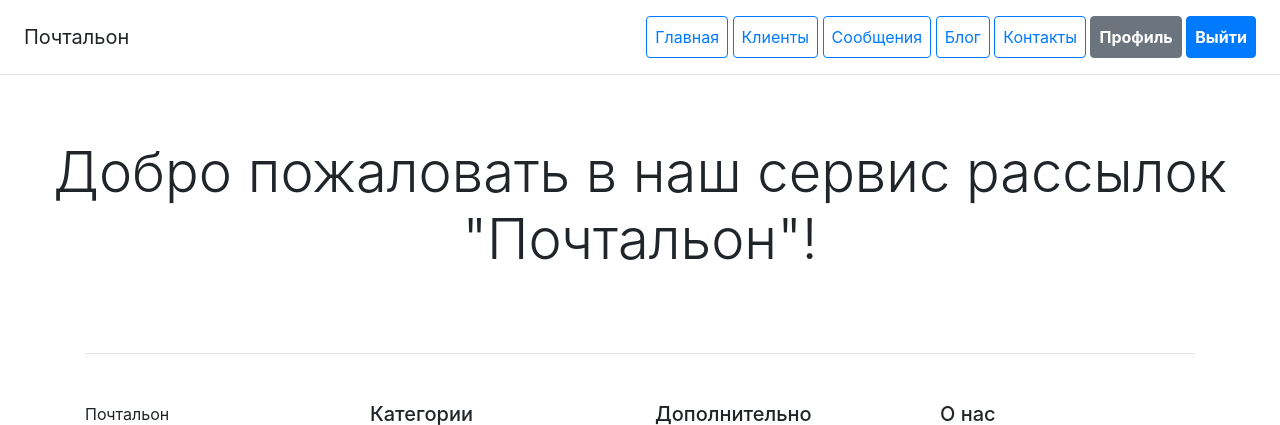
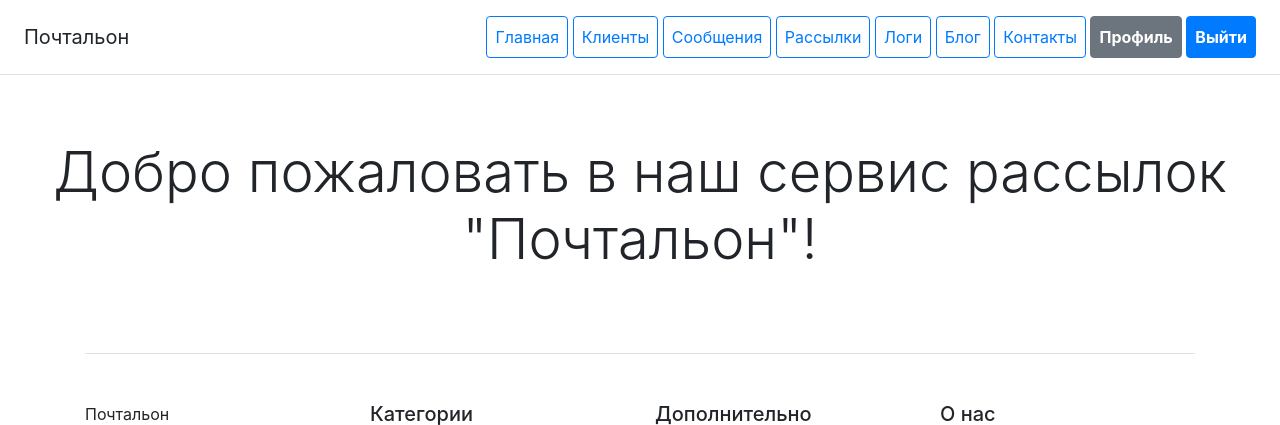
Before and after one commit to mariyaparus/mailing_list_service, a Django app: page / in a window 1280 px wide. Shown: the top 425 px of the page. Run offline with Django 5.2, Linux system fonts and the light colour scheme; the visitor is signed in with stand-in values (Sample User, id 1); some libraries are stand-ins or nearby versions.

Commit message:
update mailing template menu

```diff
--- a/mailing/templates/mailing/includes/inc_main_menu.html
+++ b/mailing/templates/mailing/includes/inc_main_menu.html
@@ -2,10 +2,14 @@
     <h5 class="my-0 mr-md-auto font-weight-normal">Почтальон</h5>
     <nav class="ms-5" style="margin-left:auto!important;">
         <a class="p-2 btn btn-outline-primary" href="{% url 'mailing:home' %}">Главная</a>
+        {% if user.is_authenticated %}
         <a class="p-2 btn btn-outline-primary" href="{% url 'mailing:clients' %}">Клиенты</a>
         <a class="p-2 btn btn-outline-primary" href="{% url 'mailing:messages' %}">Сообщения</a>
-        <a class="p-2 btn btn-outline-primary" href="">Блог</a>
-        <a class="p-2 btn btn-outline-primary" href="">Контакты</a>
+        <a class="p-2 btn btn-outline-primary" href="{% url 'mailing:mailings' %}">Рассылки</a>
+        <a class="p-2 btn btn-outline-primary" href="{% url 'mailing:logs' %}">Логи</a>
+        {% endif %}
+        <a class="p-2 btn btn-outline-primary" href="{% url 'blog:blog' %}">Блог</a>
+        <a class="p-2 btn btn-outline-primary" href="{% url 'mailing:contacts' %}">Контакты</a>
         {% if user.is_authenticated %}
         <a class="p-2 btn btn-secondary" href="{% url 'users:profile' %}"><b>Профиль</b></a>
         <a class="p-2 btn btn-primary" href="{% url 'users:logout' %}"><b>Выйти</b></a>
```
